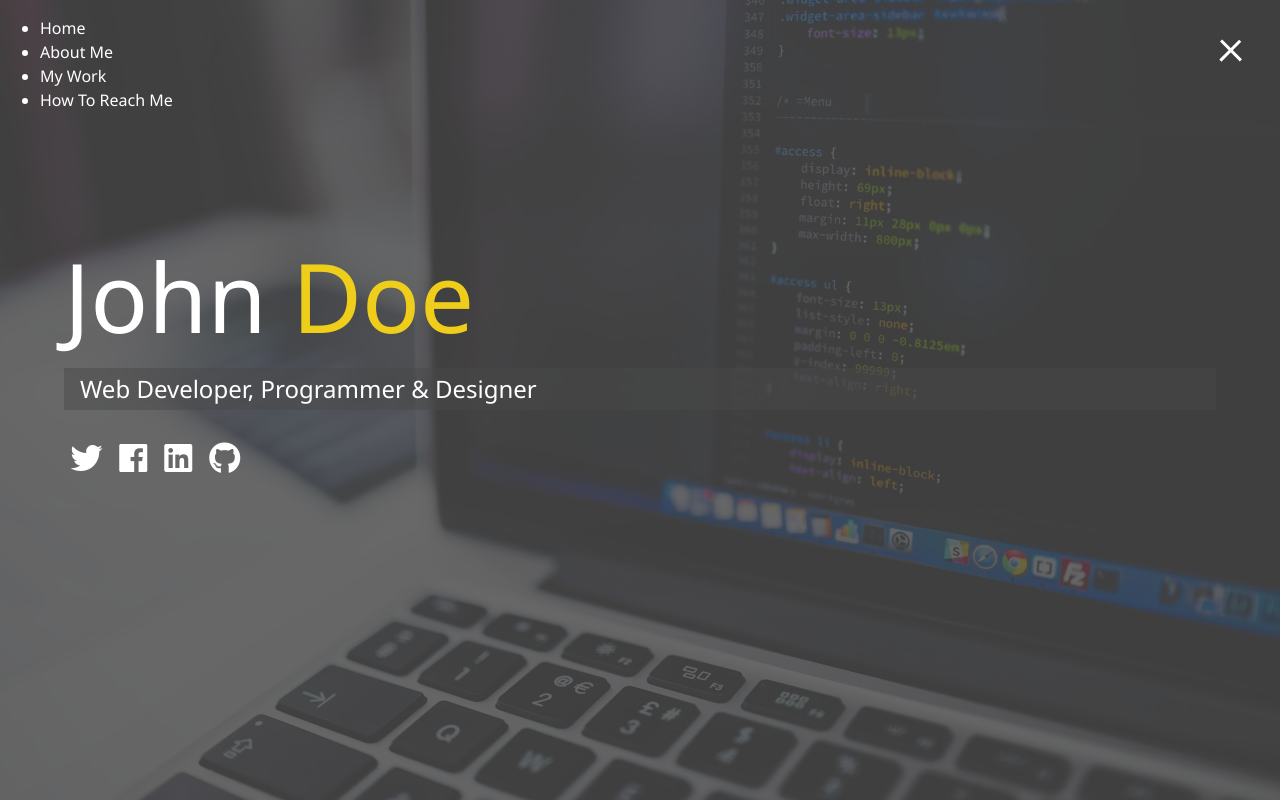
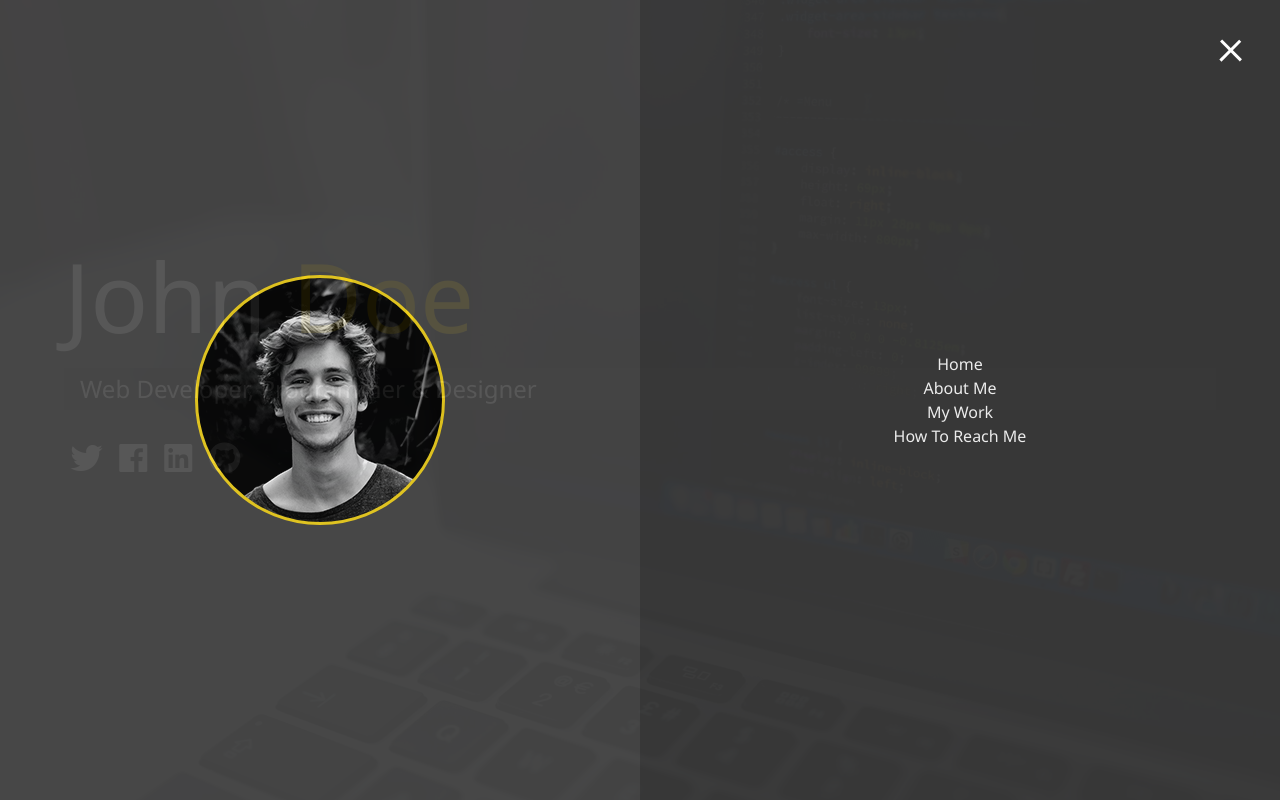
Before and after one commit to MalenaMaffei/portfolio, a plain HTML site: page index.html in a window 1280 px wide. Both pictures are taken after a click on the element 1231 px from the left and 47 px from the top of the page. Drawn offline with Linux system fonts and the light colour scheme.

Commit message:
menu viene de arriba y abajo con los links

```diff
--- a/css/main.css
+++ b/css/main.css
@@ -19,6 +19,62 @@
     margin: 0 0 5px 0;
     background: white;
     transition: all 0.5s ease-out; }
+
+.menu {
+  position: fixed;
+  top: 0;
+  width: 100%;
+  opacity: 0.9;
+  visibility: hidden; }
+  .menu.show {
+    visibility: visible; }
+  .menu-branding, .menu-nav {
+    display: flex;
+    flex-flow: column wrap;
+    align-items: center;
+    justify-content: center;
+    float: left;
+    width: 50%;
+    height: 100vh;
+    overflow: hidden; }
+  .menu-nav {
+    margin: 0;
+    padding: 0;
+    background: #373737;
+    list-style: none;
+    transform: translate3d(0, -100%, 0);
+    transition: all 0.5s ease-out; }
+    .menu-nav.show {
+      transform: translate3d(0, 0, 0); }
+  .menu-branding {
+    background: #444;
+    transition: all 0.5s ease-out;
+    transform: translate3d(0, 100%, 0); }
+    .menu-branding.show {
+      transform: translate3d(0, 0, 0); }
+    .menu-branding .portrait {
+      width: 250px;
+      height: 250px;
+      background: url("../img/portrait.jpg");
+      border: 3px solid #eece1a;
+      border-radius: 50%; }
+  .menu .nav-item {
+    transform: translate3d(600px, 0, 0);
+    transition: all 0.5s ease-out; }
+    .menu .nav-item.show {
+      transform: translate3d(0, 0, 0); }
+
+.nav-item:nth-child(1) {
+  transition-delay: 0.1s; }
+
+.nav-item:nth-child(2) {
+  transition-delay: 0.2s; }
+
+.nav-item:nth-child(3) {
+  transition-delay: 0.3s; }
+
+.nav-item:nth-child(4) {
+  transition-delay: 0.4s; }
 
 * {
   box-sizing: border-box; }
```
